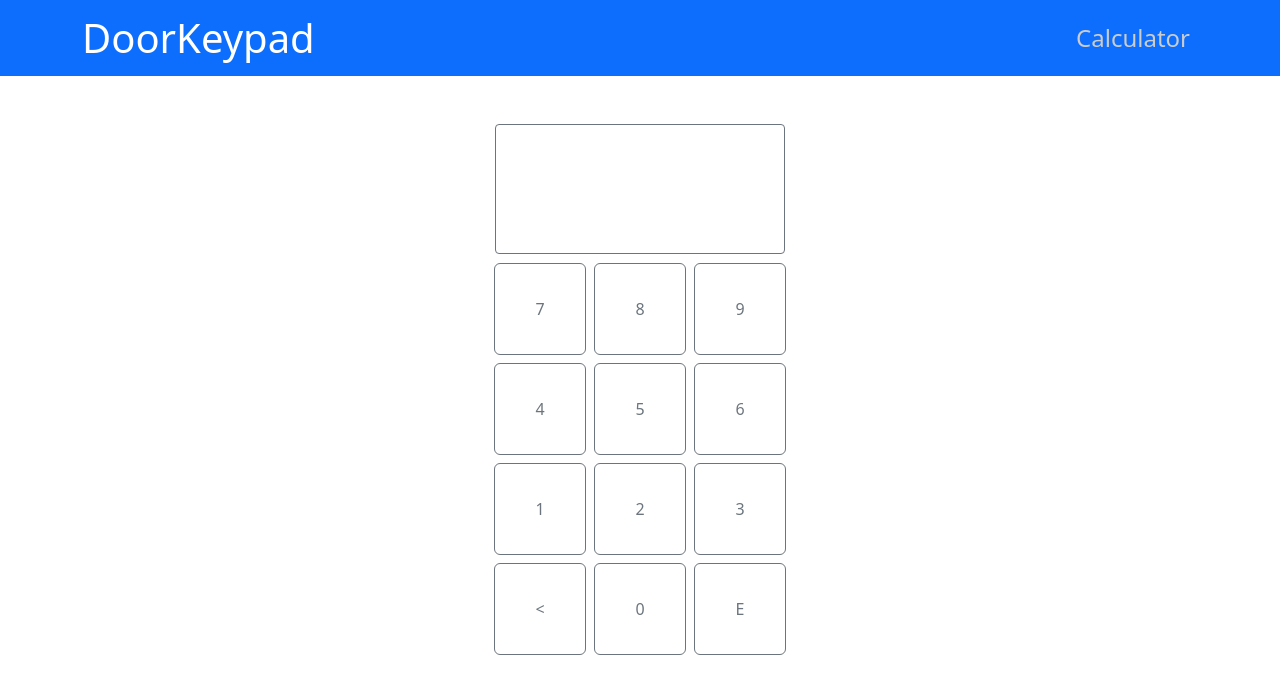
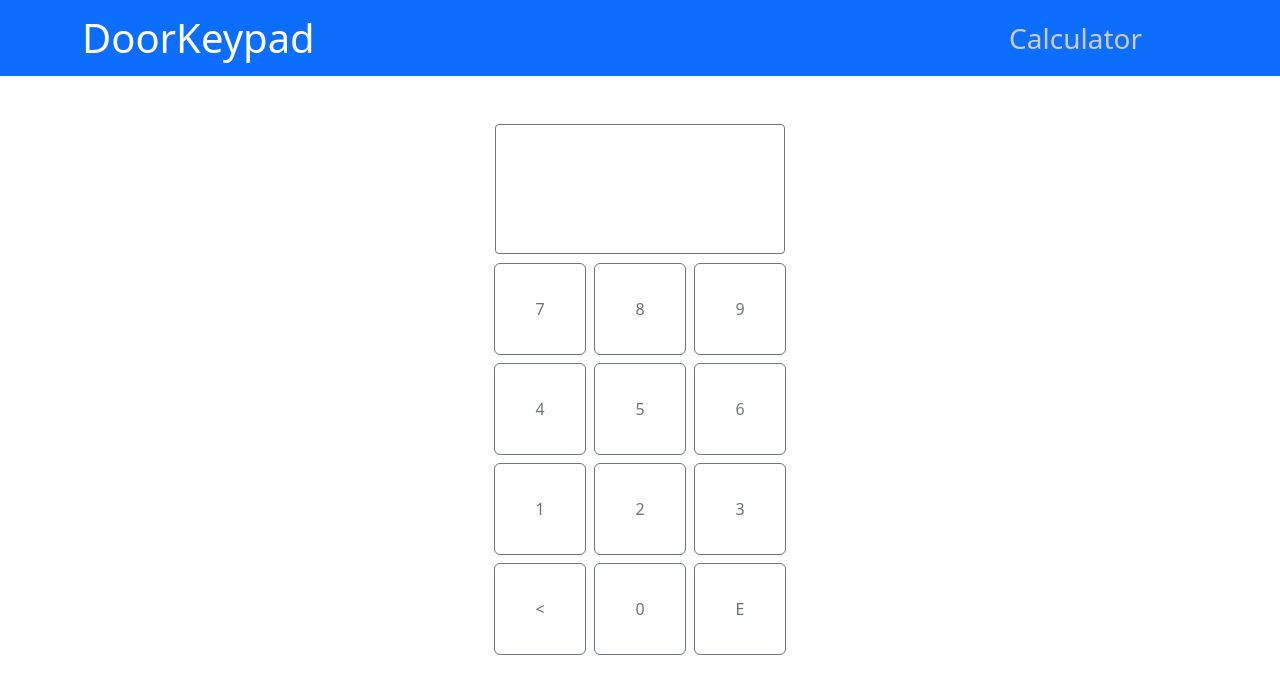
Before and after one commit to Aleksandra-Melnikova/HomeWork-67, a React (Vite) app: page / in a window 1280 px wide. Shown: the top 694 px of the page. Built offline with nearby package versions, Linux system fonts and the light colour scheme.

Commit message:
Refactor code

```diff
--- a/src/components/ToolBar/ToolBar.tsx
+++ b/src/components/ToolBar/ToolBar.tsx
@@ -13,7 +13,7 @@ const ToolBar = () => {
           </NavLink>
           <ul className="navbar-nav">
             <li className="nav-item">
-              <NavLink className="nav-link fs-4" to="/calculator">
+              <NavLink className="nav-link fs-3 me-5" to="/calculator">
                 Calculator
               </NavLink>
             </li>
```
